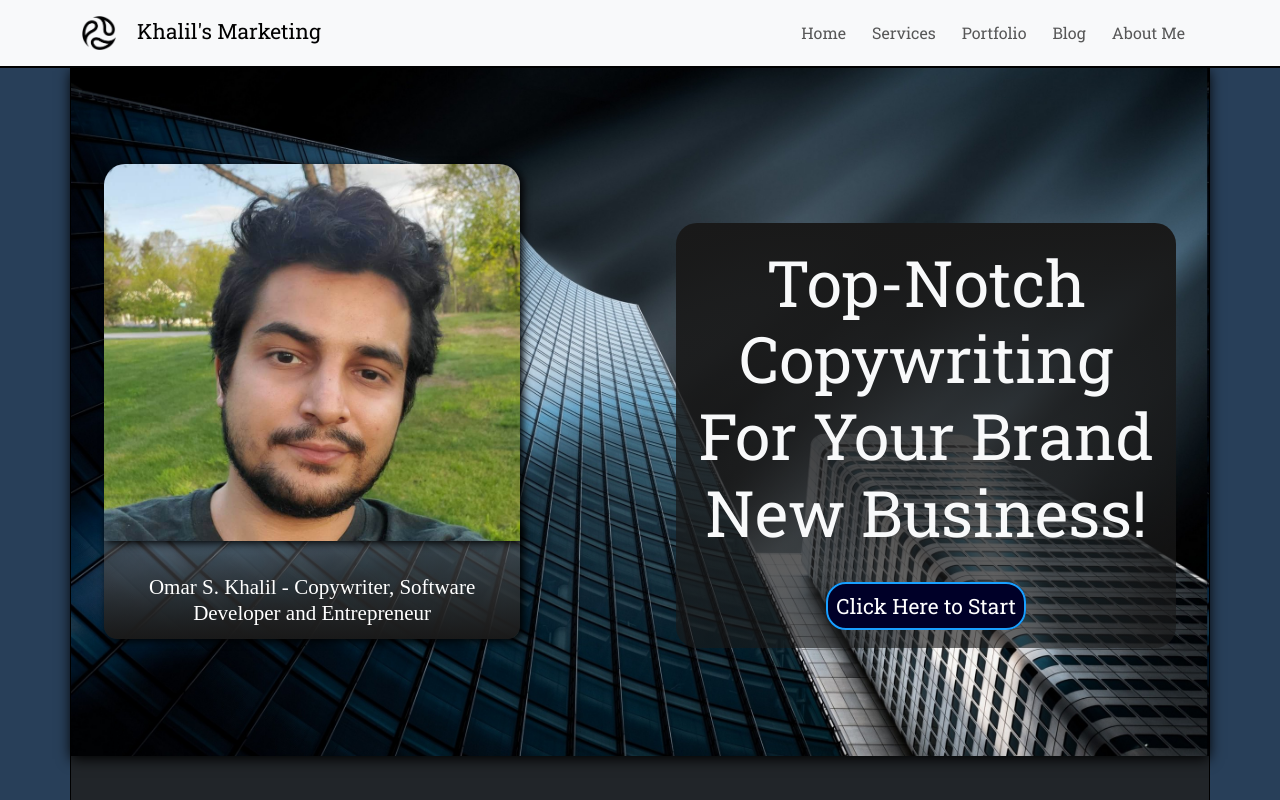
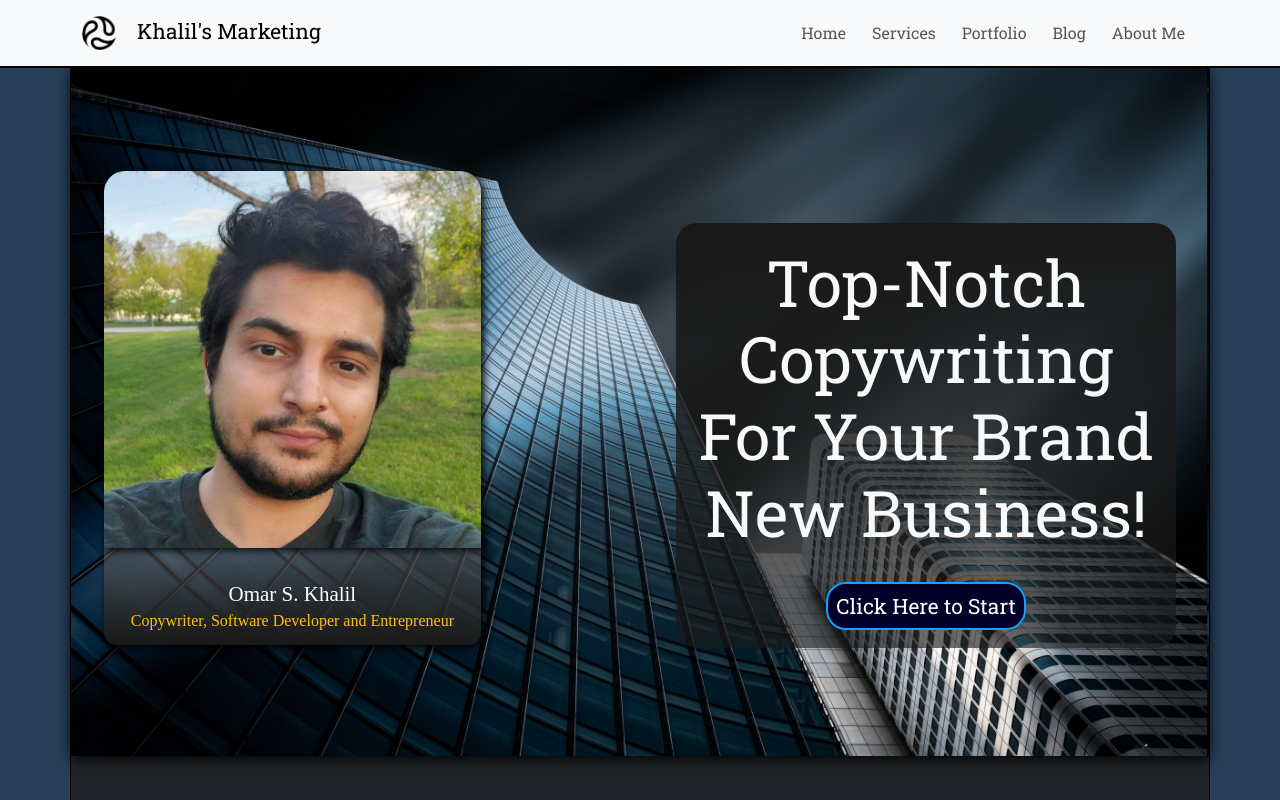
Before and after one commit to omarkha/khalilcopywriting, a React (Create React App) app: page / in a window 1280 px wide. Shown: the top 800 px of the page. Built offline with nearby package versions, Linux system fonts and the light colour scheme; a web font is replaced by a local one.

Commit message:
fifth edition

```diff
--- a/src/App.css
+++ b/src/App.css
@@ -36,3 +36,11 @@
     transform: rotate(360deg);
   }
 }
+
+#alisoncertificate {
+  width: 347px;
+  height: 241px;
+  margin: 0 auto;
+  background-size: contain;
+  background-repeat: no-repeat;
+}
--- a/src/index.css
+++ b/src/index.css
@@ -110,10 +110,10 @@ a:hover {
 
 .mypicture {
   position: relative;
-  background-size: cover;
+  background-size: contain;
   background-repeat: no-repeat;
-  background-position-y: -180px;
-  width: 100%;
+
+  width: 377px;
   height: 377px;
   box-shadow: 3px 2px 8px black;
   border-radius: 21px;
@@ -154,12 +154,13 @@ a:hover {
 .intro .myname {
   font-family: "Castoro Titling", cursive;
 
-  margin: 21px auto;
   font-size: 21px;
   color: rgb(255, 255, 255);
   text-shadow: none;
   background: linear-gradient(rgba(155, 155, 155, 0.38), rgba(25, 25, 25, 1));
   padding: 13px;
+  width: 377px;
+
   margin-top: -21px;
   padding-top: 55px;
   border-radius: 13px;
--- a/src/pages/Homepage.js
+++ b/src/pages/Homepage.js
@@ -15,8 +15,10 @@ const Homepage = () => {
             <div>
               <h1 className="myname">
                 {" "}
-                Omar S. Khalil -{" "}
-                <span>Copywriter, Software Developer and Entrepreneur</span>
+                Omar S. Khalil <br />{" "}
+                <span className="text-warning h6">
+                  Copywriter, Software Developer and Entrepreneur
+                </span>
               </h1>
             </div>
           </div>
--- a/src/pages/Landingpage.js
+++ b/src/pages/Landingpage.js
@@ -5,8 +5,10 @@ import alison from "../media/alison.avif";
 import bootcamp from "../media/bootcamp.png";
 import coding from "../media/coding.jpg";
 import banner from "../media/banner.jpg";
+import alisoncertificate from "../media/alison-certificate.png";
 import { AiFillCheckCircle } from "react-icons/ai";
 import logo from "../media/logo.png";
+import { Link } from "react-router-dom";
 
 const Landingpage = () => {
   return (
@@ -132,6 +134,16 @@ const Landingpage = () => {
               As a copywriter I have completed over 5 courses on Copywriting and
               Marketing. And I am certified by AWAI and Alison.com for partaking
               in Copywriting courses.
+              <br />
+              <br />
+              <a href="https://alison.com/user/pdf/4698/1" target="_blank">
+                <div
+                  className="certificate"
+                  target="_blank"
+                  id="alisoncertificate"
+                  style={{ backgroundImage: `url(${alisoncertificate})` }}
+                ></div>
+              </a>
               <br />
               <br />
               The most notable courses that I’ve completed are:
```
Also changed, not shown: src/media/alison-certificate.png (added), src/media/mypicture2.jpg.
